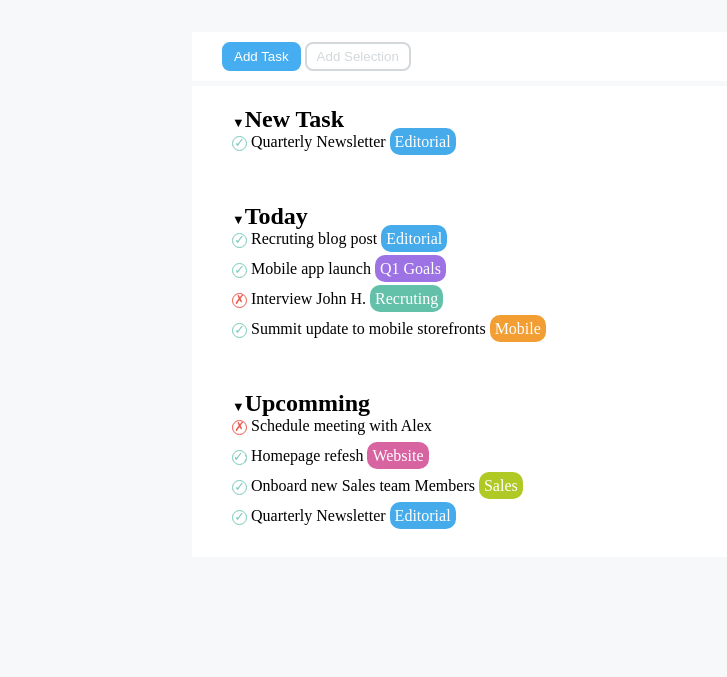
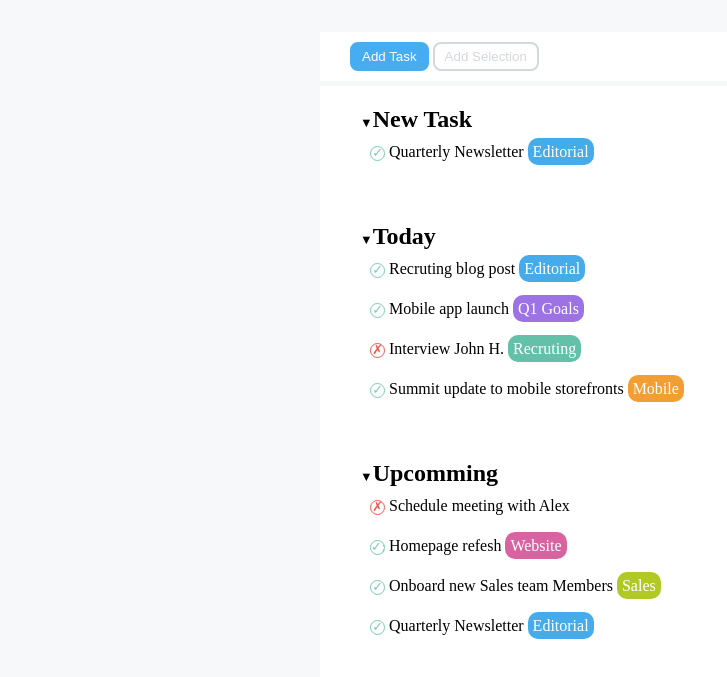
Before and after one commit to italocirillo/html-css-toboolist, a plain HTML site: page index.html in a window 1280 px wide. Shown: the part 63-740 px from the top of the page, without its empty margins (0-727 px from the left). Drawn offline with Linux system fonts and the light colour scheme.

Commit message:
ESERCIZIO COMPLETO

```diff
--- a/css/style.css
+++ b/css/style.css
@@ -41,7 +41,7 @@ body{
 
 /*CONTENITORE*/
 .contenitore{
-    width: 70%;
+    width: 50%;
     margin:0 auto;
 }
 
@@ -84,6 +84,7 @@ ul{
 }
 .elemento-sottolista{
     height: 30px;
+    margin: 10px;
 }
 
 h2{
```
